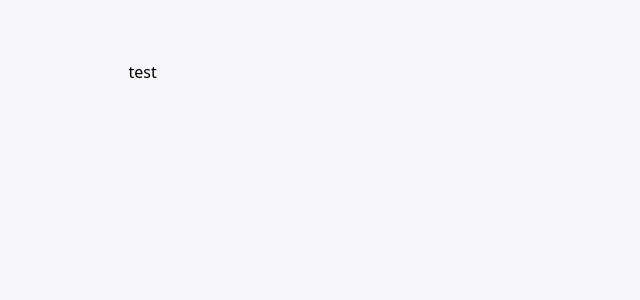
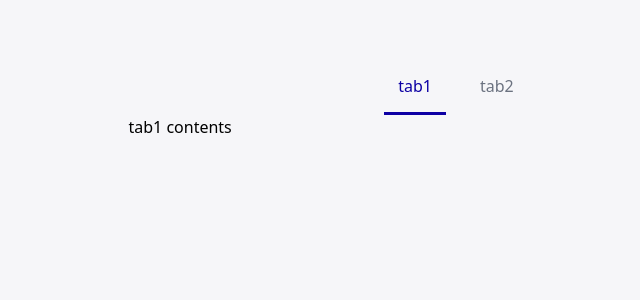
Before and after one commit to dongwook98/multi-form-survey, a React (Vite) app: page / in a window 1280 px wide. Shown: the top 300 px of the page, without its empty margins (184-824 px from the left). Built offline with nearby package versions, Linux system fonts and the light colour scheme.

Commit message:
feat: Tabs 추가

```diff
--- a/src/App.tsx
+++ b/src/App.tsx
@@ -1,10 +1,27 @@
 import './App.css';
 import MainLayout from './components/common/MainLayout';
+import Tabs, {
+  Tab,
+  TabList,
+  TabPanel,
+  TabPanels,
+} from './components/common/Tabs';
 
 function App() {
   return (
     <>
-      <MainLayout>test</MainLayout>
+      <MainLayout>
+        <Tabs>
+          <TabList>
+            <Tab index={0}>tab1</Tab>
+            <Tab index={1}>tab2</Tab>
+          </TabList>
+          <TabPanels>
+            <TabPanel index={0}>tab1 contents</TabPanel>
+            <TabPanel index={1}>tab2 contents</TabPanel>
+          </TabPanels>
+        </Tabs>
+      </MainLayout>
     </>
   );
 }
```
